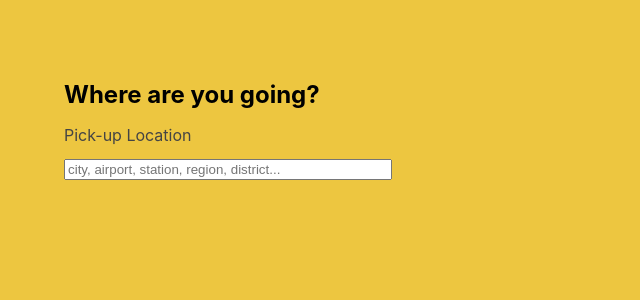
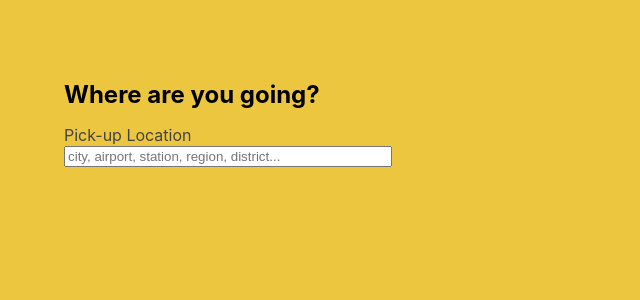
Before and after one commit to annas-abuhassan/search-widget, a React (Create React App) app: page / in a window 1280 px wide. Shown: the top 300 px of the page, without its empty margins (0-640 px from the left). Built offline with nearby package versions, Linux system fonts and the light colour scheme; the HTML template or start-up script is replaced by a standard one.

Commit message:
Used form elements instead of div container

```diff
--- a/src/Components/SearchForm/SearchForm.css
+++ b/src/Components/SearchForm/SearchForm.css
@@ -7,7 +7,7 @@ h1 {
   font-size: 1.5em;
 }
 
-h2 {
+label {
   color: #444;
   font-weight: normal;
   font-size: 1em;
--- a/src/Components/SearchForm/SearchForm.jsx
+++ b/src/Components/SearchForm/SearchForm.jsx
@@ -17,9 +17,9 @@ class SearchForm extends Component {
     const { display, searchResults, term, loading } = this.state;
 
     return (
-      <div className="search-form-container">
+      <form className="search-form-container">
         <h1>Where are you going?</h1>
-        <h2>Pick-up Location</h2>
+        <label>Pick-up Location</label>
         <input
           aria-label="Search widget input field"
           onChange={this.onChange}
@@ -36,7 +36,7 @@ class SearchForm extends Component {
         ) : (
           <> </>
         )}
-      </div>
+      </form>
     );
   }
 
```
